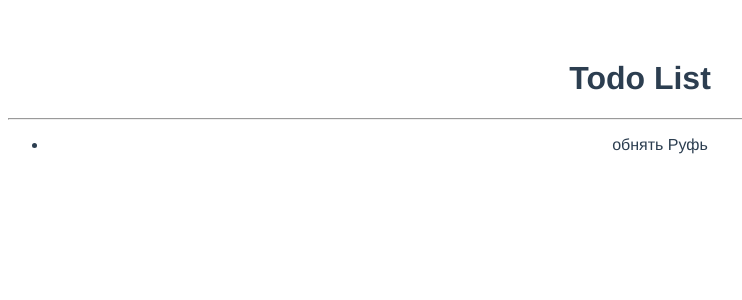
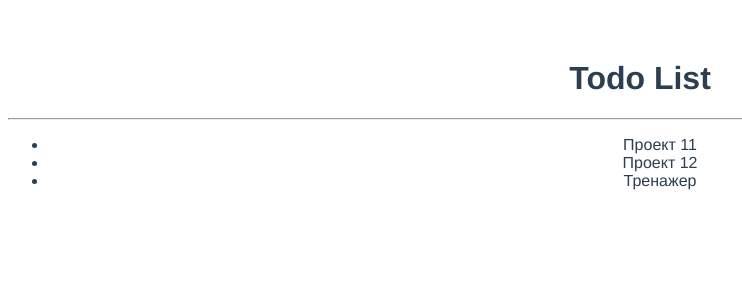
Before and after one commit to OlgaStrelk/TodoList, a Vue app: page / in a window 1280 px wide. Shown: the top 300 px of the page, without its empty margins (0-742 px from the left). Built offline with nearby package versions, Linux system fonts and the light colour scheme.

Commit message:
render items from massive

```diff
--- a/src/components/TodoItem.vue
+++ b/src/components/TodoItem.vue
@@ -1,17 +1,18 @@
 <template>
-    <li>обнять Руфь</li>
+    <li>{{ todo.title }}</li>
 </template>
 
 <script>
-// import TodoList from "@/components/TodoList"
-// export default {
-//   name: 'App',
-//   components: {
-//     TodoList
-//   }
-// }
+export default {
+    name: 'App',
+    props: {
+        todo: {
+            type: Object,
+            required: true
+        }
+    }
+}
 </script>
 
 <style>
-
 </style>
--- a/src/components/TodoList.vue
+++ b/src/components/TodoList.vue
@@ -1,7 +1,9 @@
 <template>
     <div>
         <ul>
-            <TodoItem />
+            <TodoItem
+            v-for="item of todos"
+            v-bind:todo="item"/>
         </ul>
     </div>
 </template>
```
